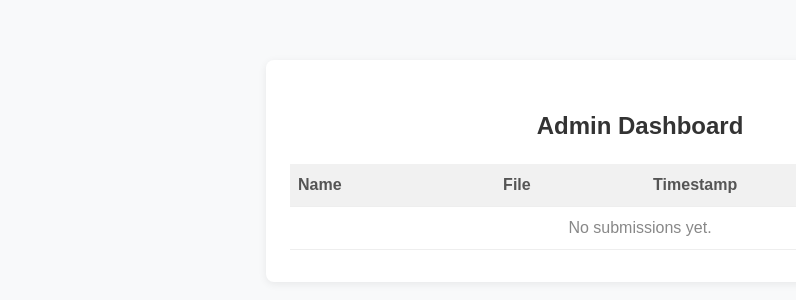
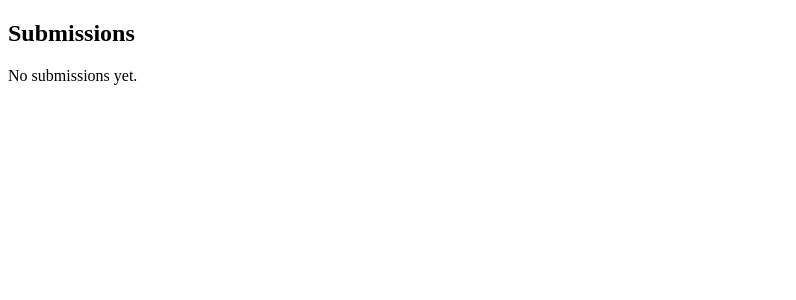
Before and after one commit to THARUNKUMAR7379/Docky, a Flask app: page /admin in a window 1280 px wide. Shown: the top 300 px of the page, without its empty margins (0-796 px from the left). Run offline with Flask 3, Linux system fonts and the light colour scheme; data that the repository does not hold is empty; some libraries are stand-ins or nearby versions.

Commit message:
Refactor to use SQLAlchemy, update admin.html for SQLAlchemy model, fully working Flask app

```diff
--- a/app.py
+++ b/app.py
@@ -1,19 +1,25 @@
 from flask import Flask, render_template, request, redirect, url_for, send_from_directory
-from flask_mysqldb import MySQL
+from flask_sqlalchemy import SQLAlchemy
 import os
 from datetime import datetime
 
 app = Flask(__name__)
 app.config['UPLOAD_FOLDER'] = 'uploads'
-app.config['MYSQL_HOST'] = 'localhost'
-app.config['MYSQL_USER'] = 'root'
-app.config['MYSQL_PASSWORD'] = ''  # Set your MySQL root password here
-app.config['MYSQL_DB'] = 'dockydb'
+app.config['SQLALCHEMY_DATABASE_URI'] = 'sqlite:///docky.db'
+app.config['SQLALCHEMY_TRACK_MODIFICATIONS'] = False
 
-mysql = MySQL(app)
+db = SQLAlchemy(app)
 
 # Ensure uploads directory exists
 os.makedirs(app.config['UPLOAD_FOLDER'], exist_ok=True)
+
+class Submission(db.Model):
+    id = db.Column(db.Integer, primary_key=True)
+    name = db.Column(db.String(120), nullable=False)
+    filename = db.Column(db.String(255), nullable=False)
+    timestamp = db.Column(db.DateTime, nullable=False, default=datetime.utcnow)
+
+db.create_all()
 
 @app.route('/', methods=['GET', 'POST'])
 def user_dashboard():
@@ -22,13 +28,12 @@ def user_dashboard():
         file = request.files['file']
         if name and file:
             filename = file.filename
-            timestamp = datetime.now().strftime('%Y-%m-%d %H:%M:%S')
+            timestamp = datetime.now()
             filepath = os.path.join(app.config['UPLOAD_FOLDER'], filename)
             file.save(filepath)
-            cur = mysql.connection.cursor()
-            cur.execute('INSERT INTO submissions (name, filename, timestamp) VALUES (%s, %s, %s)', (name, filename, timestamp))
-            mysql.connection.commit()
-            cur.close()
+            submission = Submission(name=name, filename=filename, timestamp=timestamp)
+            db.session.add(submission)
+            db.session.commit()
             return redirect(url_for('user_dashboard'))
     return render_template('user.html')
 
@@ -38,10 +43,7 @@ def uploaded_file(filename):
 
 @app.route('/admin')
 def admin_dashboard():
-    cur = mysql.connection.cursor()
-    cur.execute('SELECT name, filename, timestamp FROM submissions ORDER BY timestamp DESC')
-    submissions = cur.fetchall()
-    cur.close()
+    submissions = Submission.query.order_by(Submission.timestamp.desc()).all()
     return render_template('admin.html', submissions=submissions)
 
 if __name__ == '__main__':
--- a/templates/admin.html
+++ b/templates/admin.html
@@ -3,41 +3,26 @@
 <head>
     <meta charset="UTF-8">
     <title>Docky – Admin Dashboard</title>
-    <style>
-        body { font-family: Arial, sans-serif; background: #f8f9fa; margin: 0; padding: 0; }
-        .container { max-width: 700px; margin: 60px auto; background: #fff; padding: 32px 24px; border-radius: 8px; box-shadow: 0 2px 8px rgba(0,0,0,0.07); }
-        h2 { text-align: center; margin-bottom: 24px; color: #333; }
-        table { width: 100%; border-collapse: collapse; margin-top: 16px; }
-        th, td { padding: 12px 8px; border-bottom: 1px solid #eee; text-align: left; }
-        th { background: #f1f1f1; color: #555; }
-        tr:hover { background: #f9f9f9; }
-        a { color: #007bff; text-decoration: none; }
-        a:hover { text-decoration: underline; }
-    </style>
 </head>
 <body>
-    <div class="container">
-        <h2>Admin Dashboard</h2>
-        <table>
-            <thead>
+    <h2>Submissions</h2>
+    {% if submissions and submissions|length > 0 %}
+    <table border="1" cellpadding="6">
         <tr>
             <th>Name</th>
-                    <th>File</th>
+            <th>Document</th>
             <th>Timestamp</th>
         </tr>
-            </thead>
-            <tbody>
-                {% for name, filename, timestamp in submissions %}
+        {% for submission in submissions %}
         <tr>
-                    <td>{{ name }}</td>
-                    <td><a href="{{ url_for('uploaded_file', filename=filename) }}" target="_blank">{{ filename }}</a></td>
-                    <td>{{ timestamp }}</td>
+            <td>{{ submission.name }}</td>
+            <td><a href="{{ url_for('uploaded_file', filename=submission.filename) }}" target="_blank">{{ submission.filename }}</a></td>
+            <td>{{ submission.timestamp.strftime('%Y-%m-%d %H:%M:%S') }}</td>
         </tr>
+        {% endfor %}
+    </table>
     {% else %}
-                <tr><td colspan="3" style="text-align:center; color:#888;">No submissions yet.</td></tr>
-                {% endfor %}
-            </tbody>
-        </table>
-    </div>
+    <p>No submissions yet.</p>
+    {% endif %}
 </body>
 </html>
```
Lines whose indentation alone changed are shown as unchanged.
